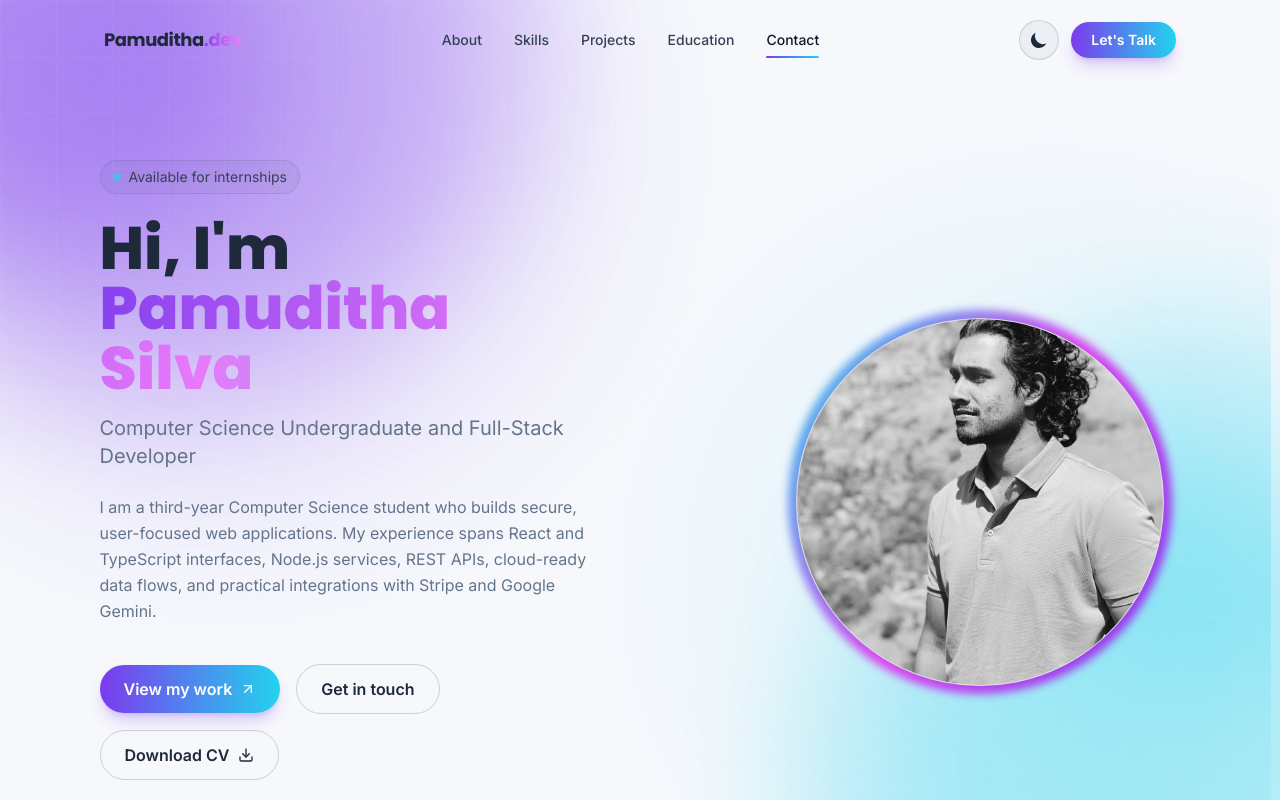
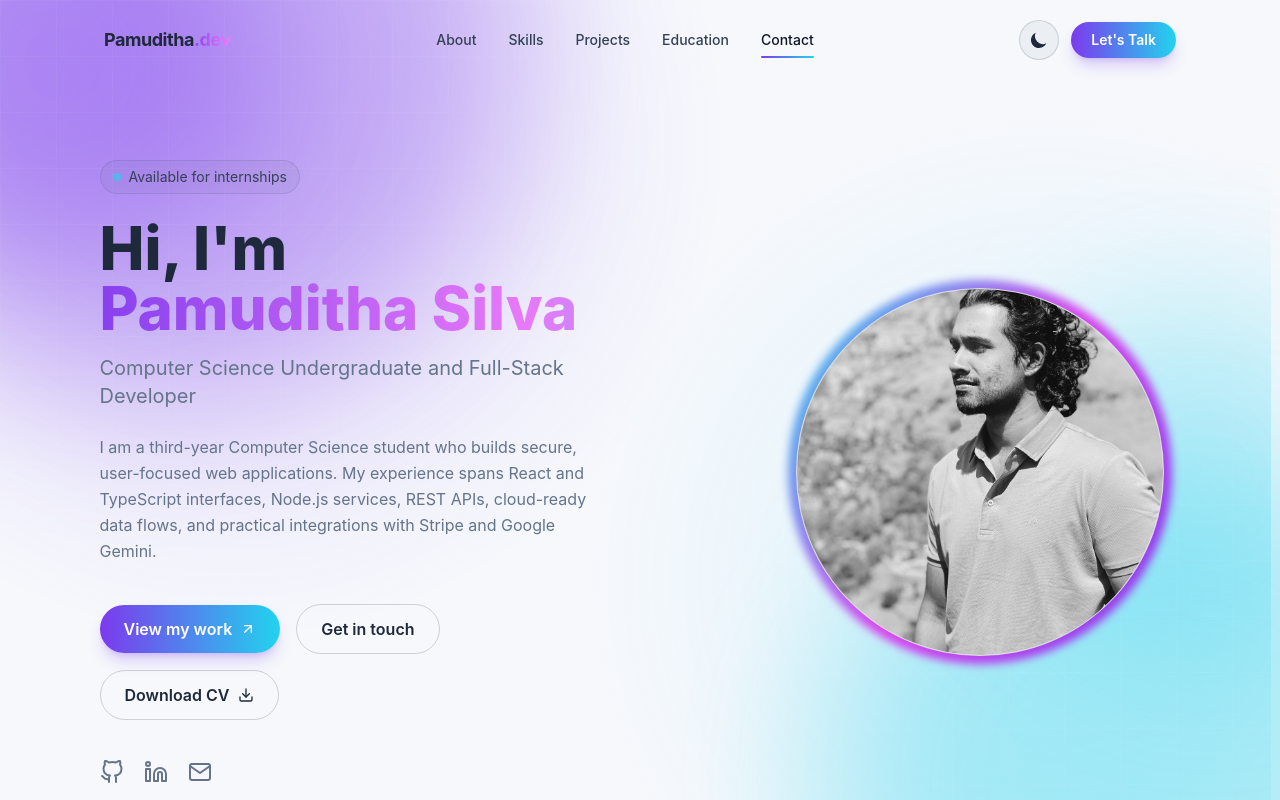
Before and after one commit to PamudithaSilva/My-Portfolio-Pamuditha, a React (Vite) app: page / in a window 1280 px wide. Shown: the top 800 px of the page. Built offline with nearby package versions, Linux system fonts and the light colour scheme; the HTML template or start-up script is replaced by a standard one.

Commit message:
Enhance body styles with font smoothing and update font families for improved typography

```diff
--- a/src/index.css
+++ b/src/index.css
@@ -16,6 +16,9 @@
   body {
     @apply bg-base text-slate-200 font-sans antialiased;
     min-width: 320px;
+    font-synthesis: none;
+    -webkit-font-smoothing: antialiased;
+    -moz-osx-font-smoothing: grayscale;
     background-image:
       radial-gradient(circle at 12% 0%, rgba(124, 58, 237, 0.14), transparent 30rem),
       radial-gradient(circle at 88% 18%, rgba(34, 211, 238, 0.1), transparent 26rem);
--- a/tailwind.config.js
+++ b/tailwind.config.js
@@ -10,8 +10,11 @@ export default {
         accent2: '#22d3ee',
       },
       fontFamily: {
-        sans: ['Inter', 'ui-sans-serif', 'system-ui'],
-        display: ['Poppins', 'ui-sans-serif', 'system-ui'],
+        // Apple platforms resolve -apple-system to San Francisco and switch
+        // between SF Pro Text and SF Pro Display at the appropriate size.
+        sans: ['-apple-system', 'BlinkMacSystemFont', '"SF Pro Text"', '"SF Pro Display"', 'Inter', 'ui-sans-serif', 'system-ui', 'sans-serif'],
+        display: ['"SF Pro Display"', '-apple-system', 'BlinkMacSystemFont', 'Inter', 'ui-sans-serif', 'system-ui', 'sans-serif'],
+        mono: ['"SF Mono"', 'SFMono-Regular', 'ui-monospace', 'Consolas', '"Liberation Mono"', 'monospace'],
       },
       animation: {
         'gradient-move': 'gradientMove 8s ease infinite',
```
